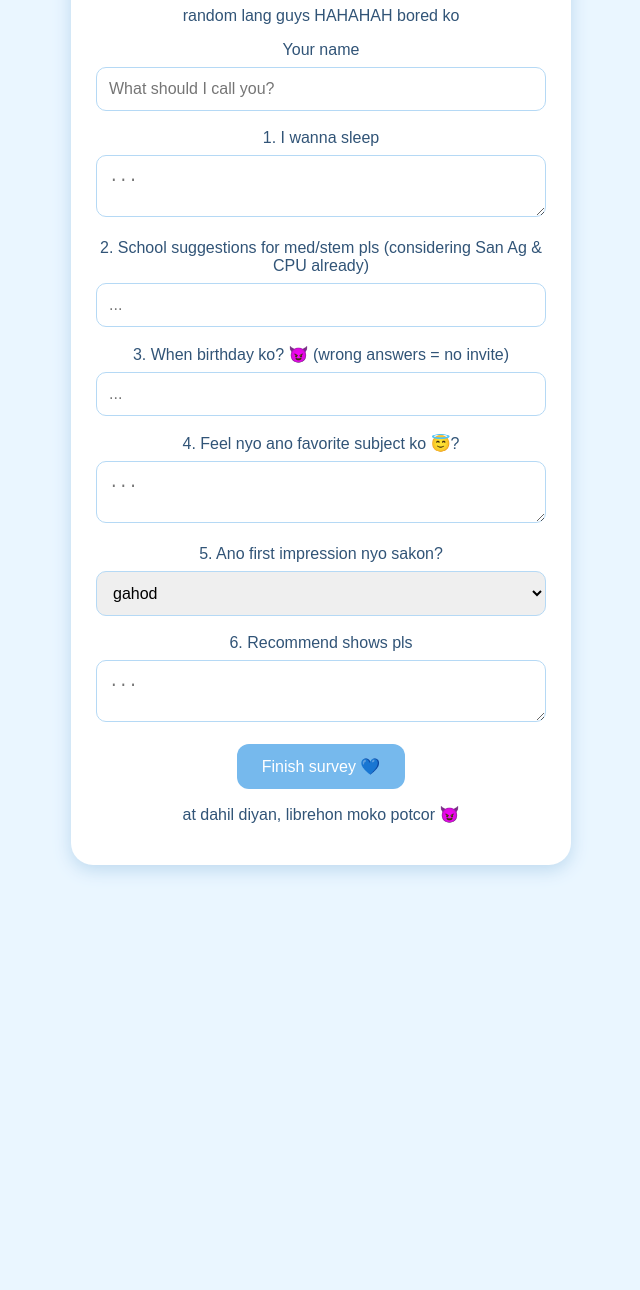
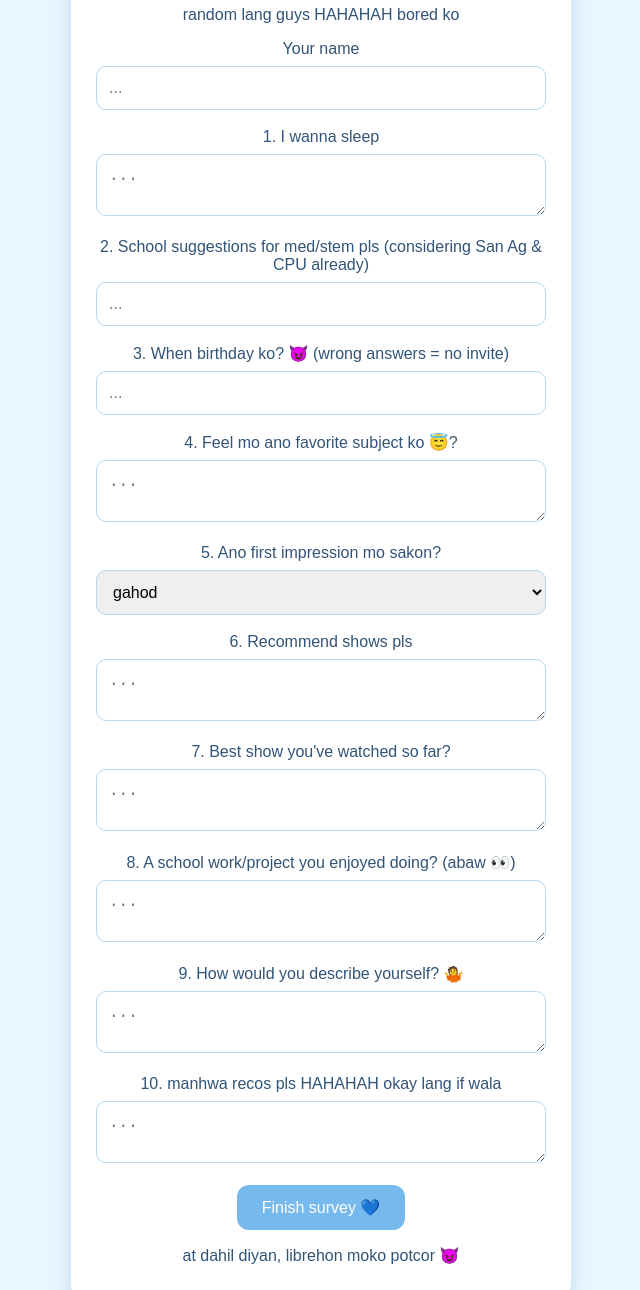
Before and after one commit to kisridiari/chocnut, a plain HTML site: page index.html in a window 1280 px wide. Shown: the part 132-1422 px from the top of the page, without its empty margins (319-959 px from the left). Before the commit the page ends 1030 px from the top, so only its background shows below. Drawn offline with Linux system fonts and the light colour scheme.

Commit message:
Update index.html

```diff
--- a/index.html
+++ b/index.html
@@ -4,7 +4,7 @@
 <head>
   <meta charset="UTF-8">
   <meta name="viewport" content="width=device-width, initial-scale=1.0">
-  <title>Hi 💙</title>
+  <title>Hi </title>
   <style>
     body {
       font-family: Arial, sans-serif;
@@ -48,12 +48,12 @@
 </head>
 <body>
   <div class="card">
-    <h1>Hi 💙</h1>
+    <h1>Hi </h1>
     <p>random lang guys HAHAHAH bored ko</p>
 
     <form id="survey">
       <label>Your name</label>
-      <input name="name" placeholder="What should I call you?" required>
+      <input name="name" placeholder="..." required>
 
       <label>1. I wanna sleep</label>
       <textarea name="sleep" placeholder="..." required></textarea>
@@ -64,10 +64,10 @@
       <label>3. When birthday ko? 😈 (wrong answers = no invite)</label>
       <input name="birthday" placeholder="..." required>
 
-      <label>4. Feel nyo ano favorite subject ko 😇?</label>
+      <label>4. Feel mo ano favorite subject ko 😇?</label>
       <textarea name="favorite_subject" placeholder="..."></textarea>
 
-      <label>5. Ano first impression nyo sakon?</label>
+      <label>5. Ano first impression mo sakon?</label>
       <select name="first_impression">
         <option>gahod</option>
         <option>hipos</option>
@@ -77,7 +77,19 @@
       </select>
 
       <label>6. Recommend shows pls</label>
-      <textarea name="shows" placeholder="..."></textarea>
+      <textarea name="..." placeholder="..."></textarea>
+
+      <label>7. Best show you've watched so far?</label>
+      <textarea name="..." placeholder="..."></textarea>
+
+      <label>8. A school work/project you enjoyed doing? (abaw 👀)</label>
+      <textarea name="..." placeholder="..."></textarea>
+
+      <label>9. How would you describe yourself? 🤷</label>
+      <textarea name="..." placeholder="..."></textarea>
+
+      <label>10. manhwa recos pls HAHAHAH okay lang if wala</label>
+      <textarea name="..." placeholder="..."></textarea>
 
       <button type="submit">Finish survey 💙</button>
     </form>
```
